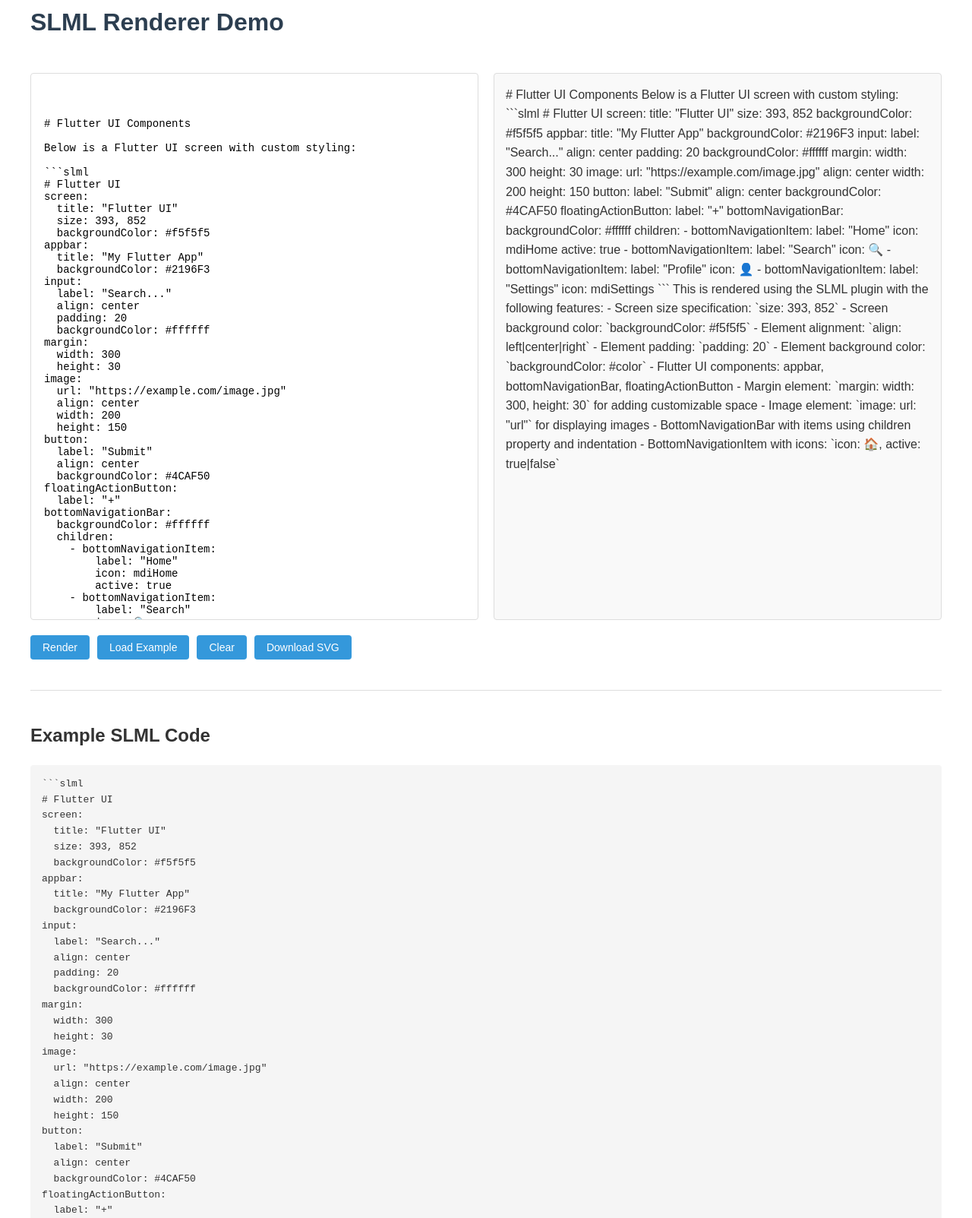
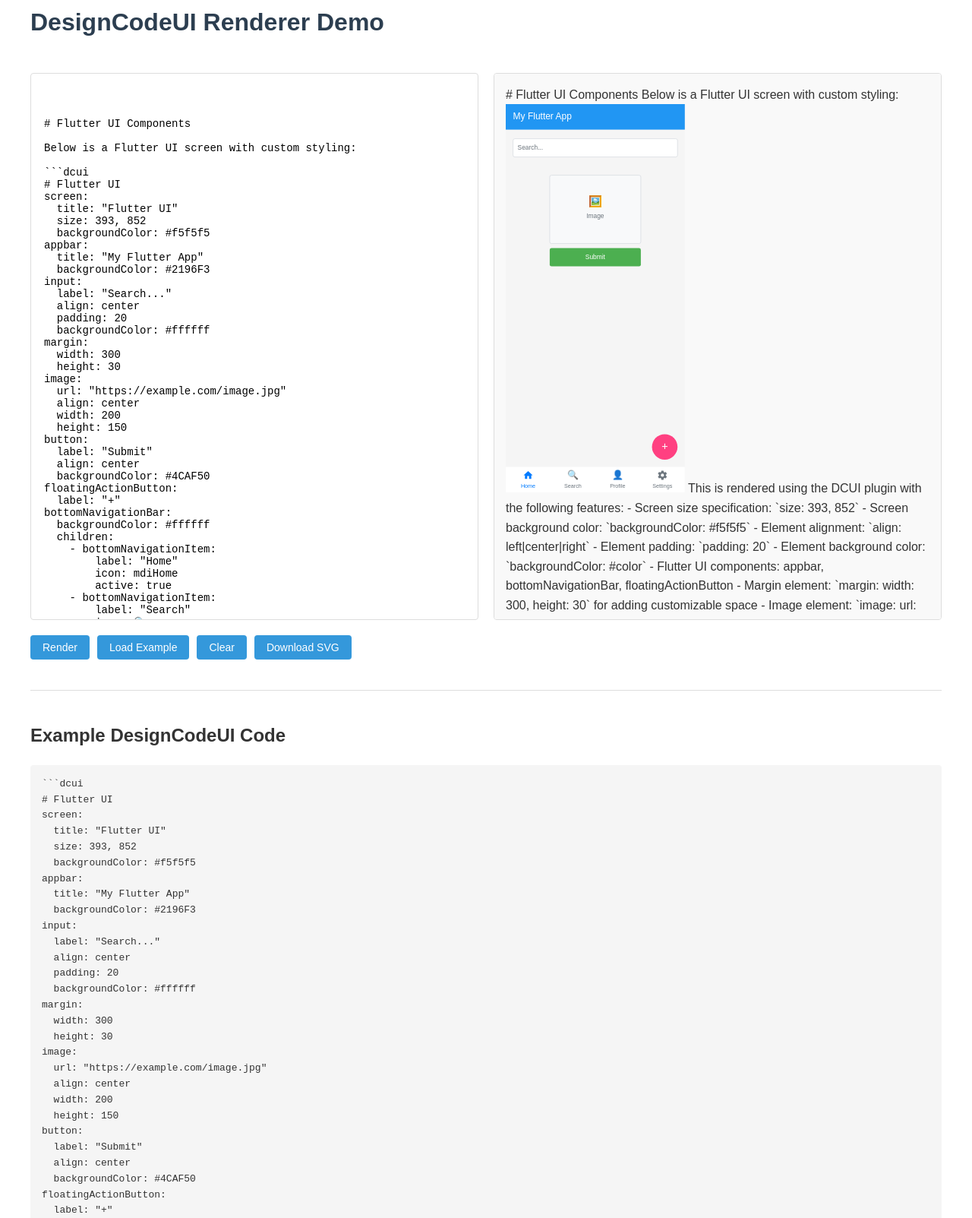
Before and after one commit to t-nakata/slml-plugin, a website: page index.html in a window 1280 px wide. Shown: the part 37-1640 px from the top of the page at 76% size. Drawn offline with Linux system fonts and the light colour scheme.

Commit message:
slmlからdcuiへのリネーム

````diff
--- a/icons.js
+++ b/icons.js
@@ -64,10 +64,13 @@ export function getIconPath(iconName) {
 export function createIconSVG(iconName, x, y, size = 24, color = 'currentColor') {
     const iconPath = getIconPath(iconName);
     if (iconPath) {
+        // Use a g element to group the SVG elements and apply the transform
         return `
-      <svg xmlns="http://www.w3.org/2000/svg" viewBox="0 0 24 24" width="${size}" height="${size}" x="${x - size / 2}" y="${y - size / 2}" fill="${color}">
-        <path d="${iconPath}"></path>
-      </svg>
+      <g transform="translate(${x - size / 2}, ${y - size / 2})">
+        <svg xmlns="http://www.w3.org/2000/svg" viewBox="0 0 24 24" width="${size}" height="${size}" fill="${color}">
+          <path d="${iconPath}"></path>
+        </svg>
+      </g>
     `;
     }
     else {
--- a/index.html
+++ b/index.html
@@ -3,7 +3,7 @@
 <head>
   <meta charset="UTF-8">
   <meta name="viewport" content="width=device-width, initial-scale=1.0">
-  <title>SLML Renderer Demo</title>
+  <title>DesignCodeUI Renderer Demo</title>
   <style>
     body {
       font-family: Arial, sans-serif;
@@ -83,11 +83,11 @@
 </head>
 <body>
   <div class="container">
-    <h1>SLML Renderer Demo</h1>
+    <h1>DesignCodeUI Renderer Demo</h1>
 
     <div class="editor-container">
       <div class="editor">
-        <textarea id="markdown-input" placeholder="Enter Markdown with SLML code blocks here..."></textarea>
+        <textarea id="markdown-input" placeholder="Enter Markdown with DCUI code blocks here..."></textarea>
       </div>
       <div class="preview" id="preview">
         <!-- Rendered output will appear here -->
@@ -102,8 +102,8 @@
     </div>
 
     <div class="example-container">
-      <h2>Example SLML Code</h2>
-      <div class="example">```slml
+      <h2>Example DesignCodeUI Code</h2>
+      <div class="example">```dcui
 # Flutter UI
 screen:
   title: "Flutter UI"
@@ -168,7 +168,7 @@ bottomNavigationBar:
   <script type="module">
     // Import the parser and renderer
     import { processMarkdown } from './parser.js';
-    import { renderSLMLToSVG, replaceSLMLWithSVG } from './renderer.js';
+    import { renderDCUIToSVG, replaceDCUIWithSVG } from './renderer.js';
 
     // DOM elements
     const markdownInput = document.getElementById('markdown-input');
@@ -178,12 +178,12 @@ bottomNavigationBar:
     const clearBtn = document.getElementById('clear-btn');
     const downloadSvgBtn = document.getElementById('download-svg-btn');
 
-    // Example SLML code
+    // Example DCUI code
     const exampleMarkdown = `# Flutter UI Components
 
 Below is a Flutter UI screen with custom styling:
 
-\`\`\`slml
+\`\`\`dcui
 # Flutter UI
 screen:
   title: "Flutter UI"
@@ -229,7 +229,7 @@ bottomNavigationBar:
         icon: mdiSettings
 \`\`\`
 
-This is rendered using the SLML plugin with the following features:
+This is rendered using the DCUI plugin with the following features:
 - Screen size specification: \`size: 393, 852\`
 - Screen background color: \`backgroundColor: #f5f5f5\`
 - Element alignment: \`align: left|center|right\`
@@ -242,14 +242,14 @@ This is rendered using the SLML plugin with the following features:
 - BottomNavigationItem with icons: \`icon: 🏠, active: true|false\`
 `;
 
-    // Render the markdown with SLML
+    // Render the markdown with DCUI
     function renderMarkdown() {
       const markdown = markdownInput.value;
 
       try {
-        // Process the markdown to find and render SLML blocks
+        // Process the markdown to find and render DCUI blocks
         // Use a scale factor of 0.6 to make the preview smaller (300px width for a 500px screen)
-        const processedMarkdown = replaceSLMLWithSVG(markdown, 0.6);
+        const processedMarkdown = replaceDCUIWithSVG(markdown, 0.6);
 
         // Display the processed markdown
         preview.innerHTML = processedMarkdown;
@@ -277,7 +277,7 @@ This is rendered using the SLML plugin with the following features:
       const svgElement = preview.querySelector('svg');
 
       if (!svgElement) {
-        alert('No SVG found. Please render an SLML diagram first.');
+        alert('No SVG found. Please render an DCUI diagram first.');
         return;
       }
 
@@ -290,7 +290,7 @@ This is rendered using the SLML plugin with the following features:
       // Create a temporary download link
       const downloadLink = document.createElement('a');
       downloadLink.href = URL.createObjectURL(blob);
-      downloadLink.download = 'slml_diagram.svg';
+      downloadLink.download = 'dcui_diagram.svg';
 
       // Append the link to the document, click it, and remove it
       document.body.appendChild(downloadLink);
@@ -308,7 +308,7 @@ This is rendered using the SLML plugin with the following features:
 
       // Test BottomNavigationItem parsing
       console.log("Testing BottomNavigationItem parsing...");
-      const testSLML = `# Test Screen
+      const testDCUI = `# Test Screen
 screen:
   title: "Test Screen"
 
@@ -330,7 +330,7 @@ bottomNavigationBar:
         label: "Settings"
         icon: ⚙️`;
 
-      const parsedScreen = processMarkdown(testSLML)[0];
+      const parsedScreen = processMarkdown(testDCUI)[0];
       console.log('Parsed Screen:', parsedScreen);
 
       // Check if BottomNavigationBar has children
--- a/renderer.js
+++ b/renderer.js
@@ -26,7 +26,7 @@ const DEFAULT_FAB_BG_COLOR = '#FF4081';
  * @param scale - Optional scale factor for the SVG (default: 1.0)
  * @returns SVG markup as a string
  */
-function renderSLMLToSVG(screen, scale = 1.0) {
+function renderDCUIToSVG(screen, scale = 1.0) {
     const width = screen.width;
     const height = screen.height;
     const scaledWidth = width * scale;
@@ -477,22 +477,22 @@ function renderMargin(element, screenWidth, yOffset, _scale) {
     };
 }
 /**
- * Replaces SLML code blocks in Markdown content with SVG diagrams
+ * Replaces DCUI code blocks in Markdown content with SVG diagrams
  * @param markdown - The Markdown content
  * @param scale - Optional scale factor for the SVG (default: 1.0)
- * @returns Processed Markdown with SLML blocks replaced by SVG
+ * @returns Processed Markdown with DCUI blocks replaced by SVG
  */
-function replaceSLMLWithSVG(markdown, scale = 1.0) {
-    // First, process the markdown to get all SLML screens
+function replaceDCUIWithSVG(markdown, scale = 1.0) {
+    // First, process the markdown to get all DCUI screens
     const screens = processMarkdown(markdown);
-    // Then, replace each SLML code block with its SVG
+    // Then, replace each DCUI code block with its SVG
     let processedMarkdown = markdown;
-    const slmlBlockRegex = /```slml\n([\s\S]*?)```/g;
+    const dcuiBlockRegex = /```dcui\n([\s\S]*?)```/g;
     let match;
     let index = 0;
-    while ((match = slmlBlockRegex.exec(markdown)) !== null) {
+    while ((match = dcuiBlockRegex.exec(markdown)) !== null) {
         if (index < screens.length) {
-            const svg = renderSLMLToSVG(screens[index], scale);
+            const svg = renderDCUIToSVG(screens[index], scale);
             processedMarkdown = processedMarkdown.replace(match[0], svg);
             index++;
         }
@@ -500,4 +500,4 @@ function replaceSLMLWithSVG(markdown, scale = 1.0) {
     return processedMarkdown;
 }
 // Export functions for use in other modules
-export { renderSLMLToSVG, replaceSLMLWithSVG };
+export { renderDCUIToSVG, replaceDCUIWithSVG };
````
Also changed, not shown: icons.ts (+6 -3 lines), renderer.ts (+10 -10 lines), tests/test_all_elements.html (+3 -3 lines), tests/test_icon_image.html (+4 -4 lines), tests/test_image_url.html (+4 -4 lines), tests/test_index.html (+3 -3 lines), tests/test_new_syntax.html (+4 -4 lines), tests/test_parser_fix.html (+2 -2 lines), tests/test_properties.html (+2 -2 lines).
